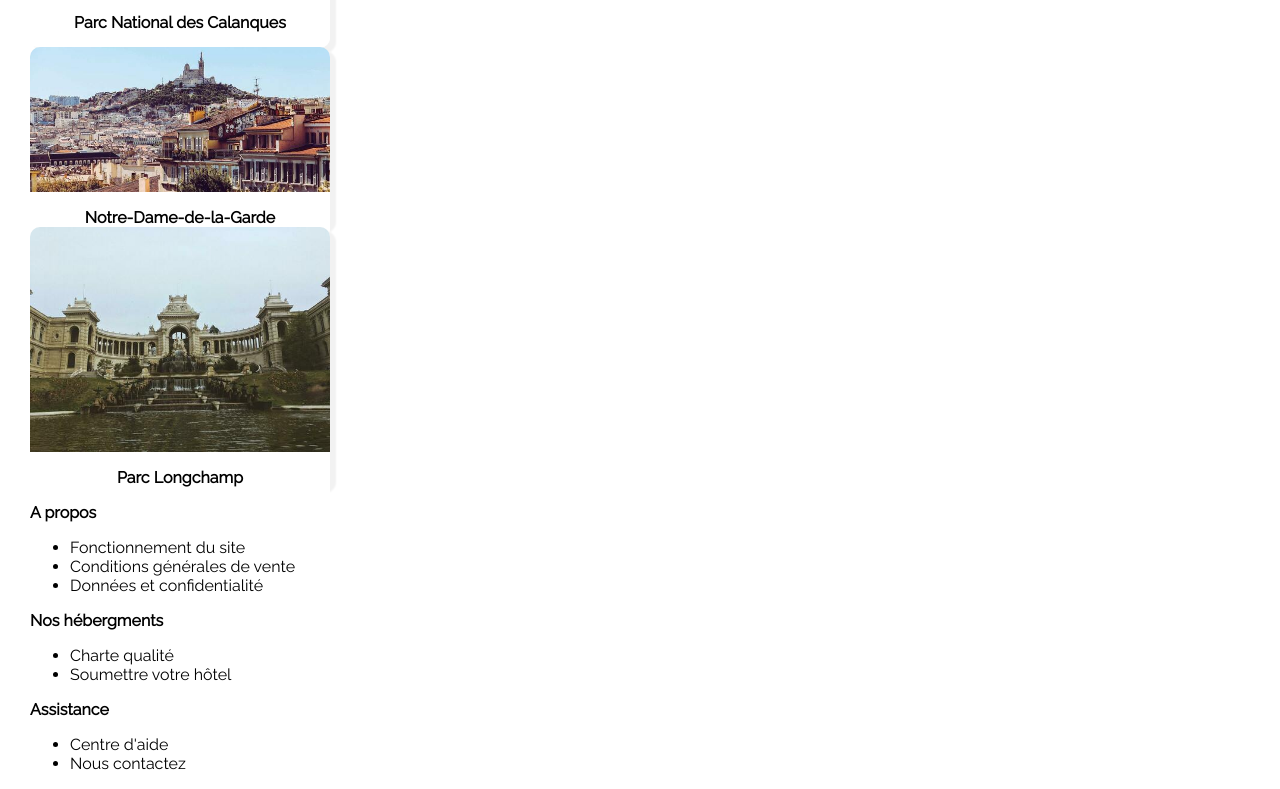
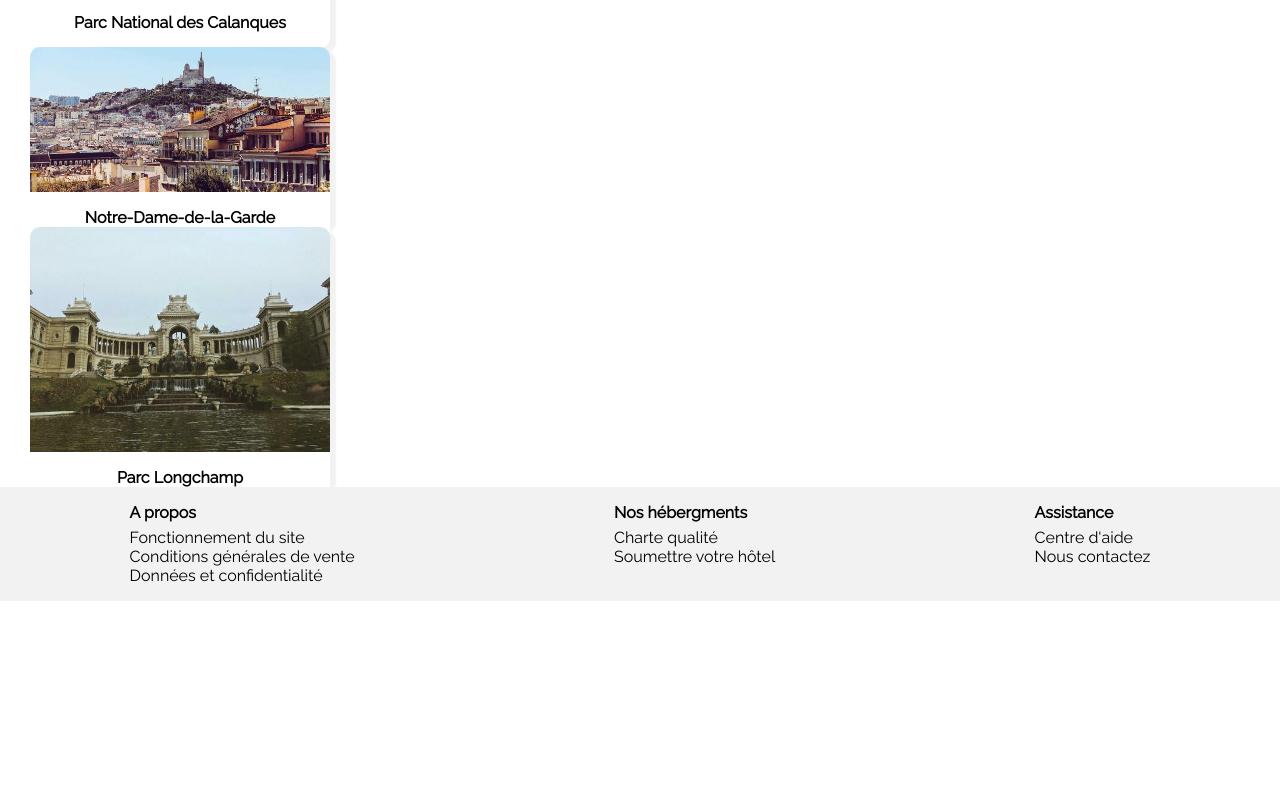
Before and after one commit to melcd238/ocp2newversion-reservia, a website: page index.html in a window 1280 px wide. Shown: the part 2409-3198 px from the top of the page. After the commit the page ends 3010 px from the top, so only its background shows below. Drawn offline with Linux system fonts and the light colour scheme.

Commit message:
section footer

```diff
--- a/index.html
+++ b/index.html
@@ -251,26 +251,33 @@
 
 
     </section>
+  </main>
     <footer>
+      <div class="footer-info">
         <h3>A propos</h3>
         <ul>
             <li>Fonctionnement du site</li>
             <li>Conditions générales de vente</li>
             <li>Données et confidentialité</li>
         </ul>
+      </div>
+      <div class="footer-info">
         <h3>Nos hébergments</h3>
         <ul>
             <li>Charte qualité</li>
             <li>Soumettre votre hôtel</li>
 
         </ul>
+      </div>
+      <div class="footer-info">
         <h3>Assistance</h3>
         <ul>
             <li>Centre d'aide</li>
             <li>Nous contactez</li>
         </ul>
+      </div>
 
-    </main>
+
     </footer>
 </body>
 </html>
--- a/scss/style.scss
+++ b/scss/style.scss
@@ -334,3 +334,15 @@ main{
 
     }
 }
+//footer
+footer{
+    display: flex;
+    justify-content: space-around;
+    background-color: $color-fond;
+    .footer-info ul {
+        list-style: none;
+        margin-left: 0;
+        padding-left: 0;
+        margin-top: -10px;
+    }
+}
```
Also changed, not shown: css/style.css.
